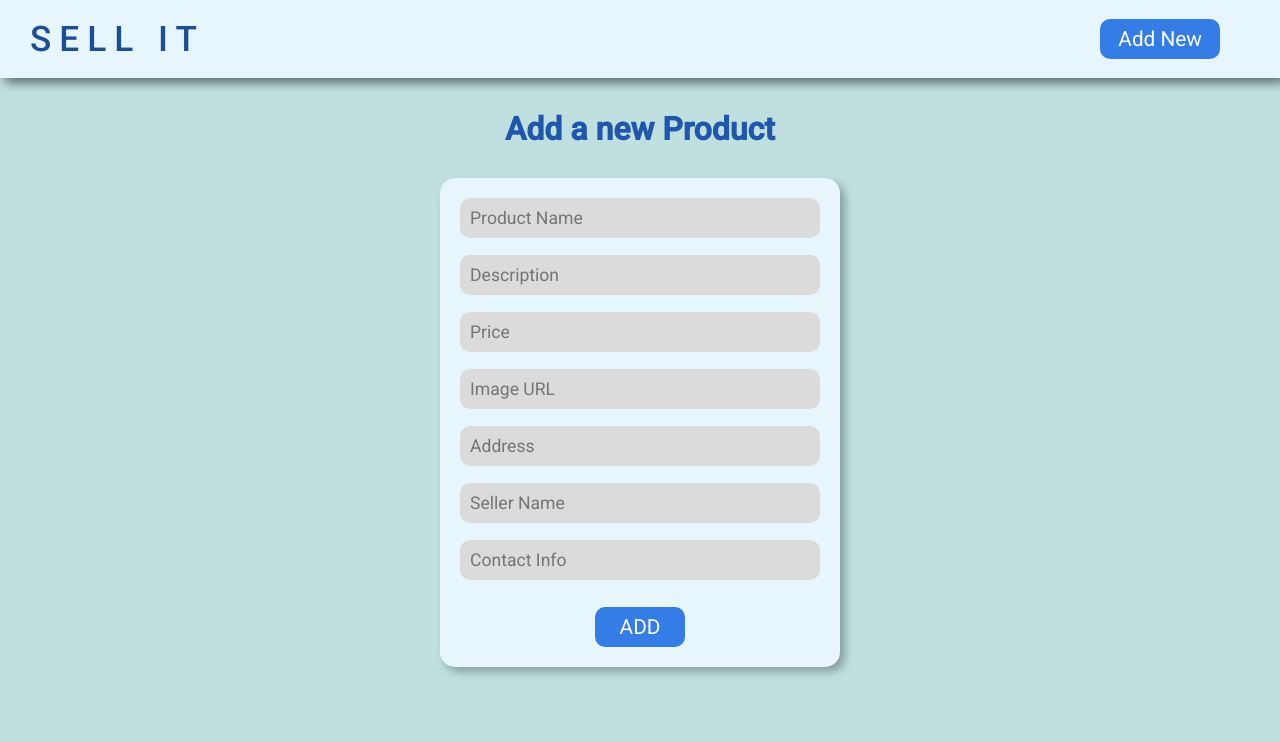
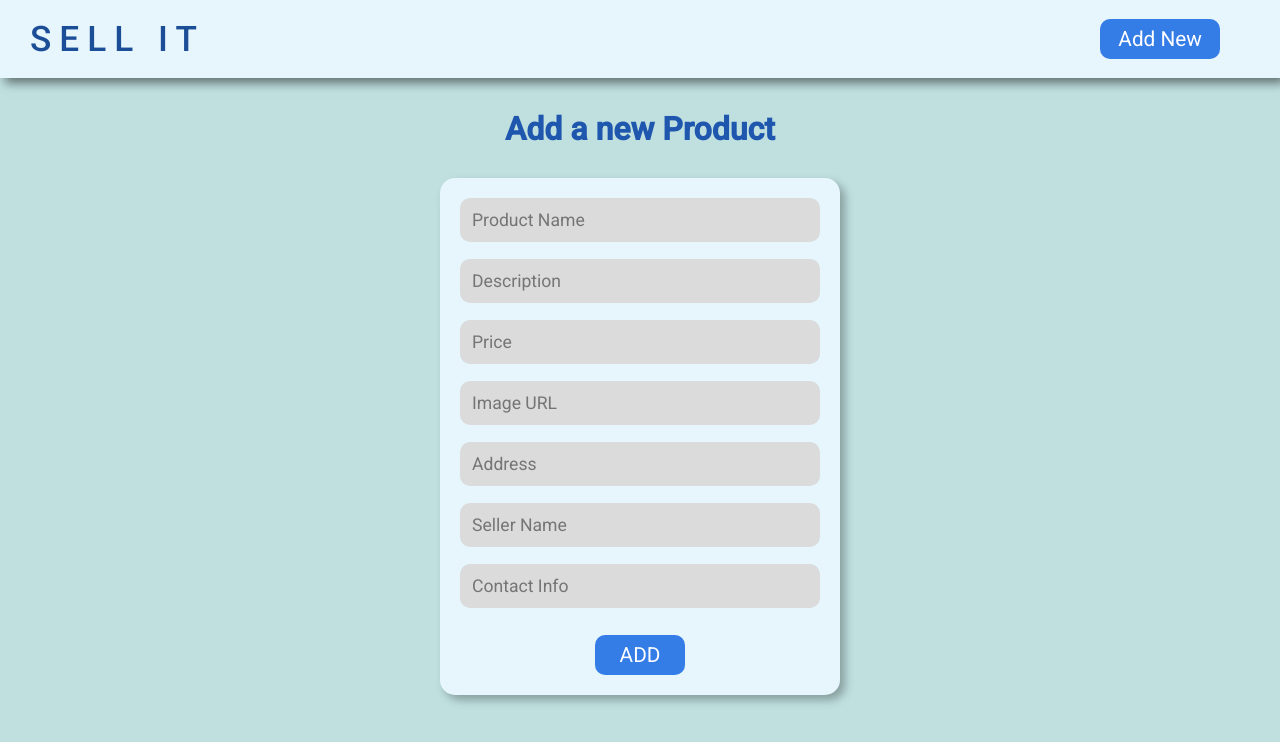
Before and after one commit to niloysikdar/Sell-It, a Vue app in the folder client/: page /new in a window 1280 px wide. Shown: the top 742 px of the page. Built offline with nearby package versions, Linux system fonts and the light colour scheme.

Commit message:
Delete CORS issue

```diff
--- a/client/src/components/AddNew/AddNew.vue
+++ b/client/src/components/AddNew/AddNew.vue
@@ -65,7 +65,6 @@ export default {
   methods: {
     async addProduct(e) {
       e.preventDefault();
-      console.log(JSON.stringify(this.product));
       const result = await axios.post(
         process.env.VUE_APP_BASEURL,
         JSON.stringify(this.product)
@@ -114,7 +113,7 @@ export default {
   border: none;
   color: #000;
   margin-bottom: 17px;
-  padding: 10px;
+  padding: 12px;
   width: 100%;
   border-radius: 10px;
   font-size: 1.1rem;
--- a/client/src/components/ProductPage/Product.vue
+++ b/client/src/components/ProductPage/Product.vue
@@ -16,14 +16,27 @@
         <button>Details</button>
         <button>Edit</button>
       </div>
-      <button class="delete">Delete</button>
+      <button class="delete" @click="deletePost">Delete</button>
     </div>
   </div>
 </template>
 
 <script>
+// import axios from "axios";
+
 export default {
   props: ["product"],
+  methods: {
+    async deletePost() {
+      // const deleteURL = `${process.env.VUE_APP_BASEURL}/${this.product.ID}`;
+      // console.log(deleteURL);
+      // const result = await axios.delete(deleteURL);
+      // if (result.status === 200) {
+      //   window.location.reload();
+      // }
+      console.log(this.product.ID);
+    },
+  },
 };
 </script>
 
@@ -32,7 +45,7 @@ export default {
   max-width: 300px;
   display: flex;
   flex-direction: column;
-  justify-content: center;
+  justify-content: flex-start;
   align-items: center;
   border-radius: 15px;
   box-shadow: 5px 5px 10px rgba(0, 0, 0, 0.3);
```
Also changed, not shown: 1 other file (tests, documents, lock files or other folders).
